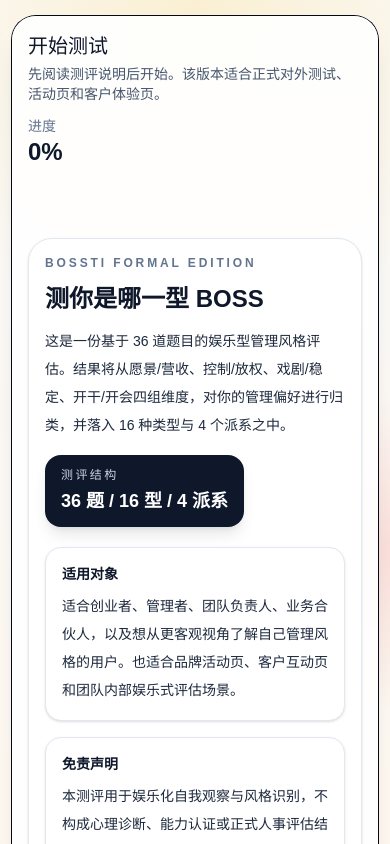
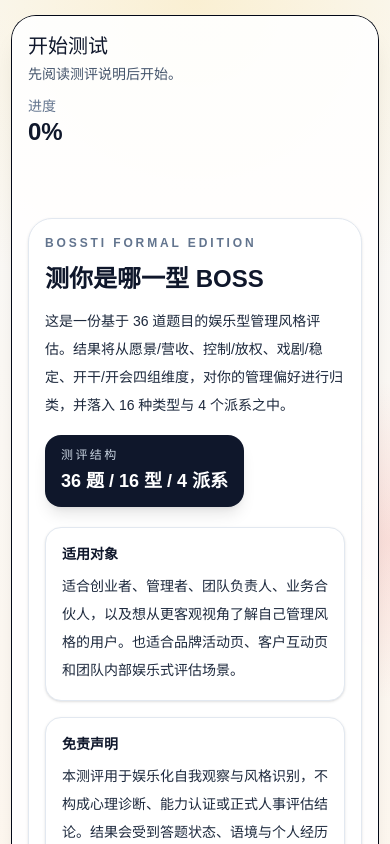
Before and after one commit to booooohh/bossti, a Next.js app: page / in a window 390 px wide. Shown: the top 844 px of the page. Built offline with nearby package versions, Linux system fonts and the light colour scheme.

Commit message:
fix mobile cover visibility

```diff
--- a/app/page.tsx
+++ b/app/page.tsx
@@ -962,7 +962,7 @@ export default function BOSSTIApp() {
                 </CardTitle>
                 <CardDescription className="mt-1 text-slate-600">
                   {!started
-                    ? "先阅读测评说明后开始。该版本适合正式对外测试、活动页和客户体验页。"
+                    ? "先阅读测评说明后开始。"
                     : isComplete
                     ? "结果页展示的是正式版解释，可直接用于用户测评、客户展示与内部测试。"
                     : "请选择最符合你的选项。"}
```
